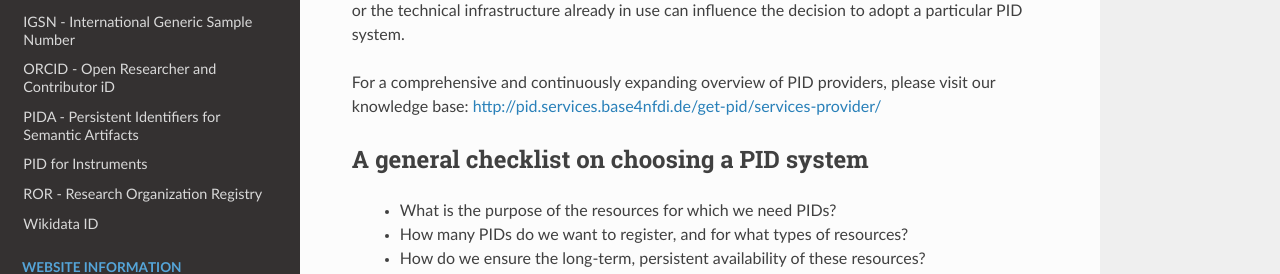
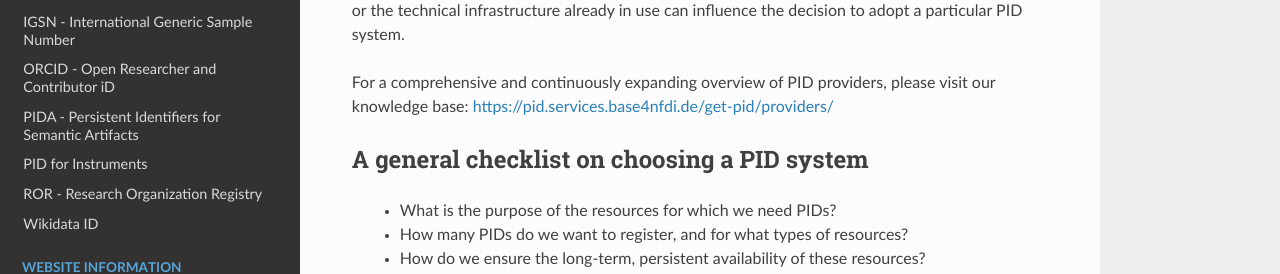
Before and after one commit to stephw-tib/pid4nfdi-training, a Sphinx documentation site: the page built from docs/source/choose.rst, in a window 1280 px wide and 900 px high. Shown: the part 449-723 px from the top of the window. Built offline with Sphinx 7.4.7 and the Read the Docs theme 3.1.0, drawn with Linux system fonts in a browser that asks for light colours; pages that are not in the unit, such as notebooks, are missing from menus; some of the changed lines change nothing that is shown.

Commit message:
Updated not working URL for provider in line 10
https://pid.services.base4nfdi.de/get-pid/providers/

Signed-off-by: kahlertt <166626523+kahlertt@users.noreply.github.com>

```diff
--- a/docs/source/choose.rst
+++ b/docs/source/choose.rst
@@ -7,7 +7,7 @@ Different PID providers—i.e., services that offer the infrastructure for PID r
 
 Some identifier systems are more widely used in specific research fields than others. Additionally, existing PID registration practices within an organization, memberships with specific PID providers, or the technical infrastructure already in use can influence the decision to adopt a particular PID system.
 
-For a comprehensive and continuously expanding overview of PID providers, please visit our knowledge base: http://pid.services.base4nfdi.de/get-pid/services-provider/
+For a comprehensive and continuously expanding overview of PID providers, please visit our knowledge base: https://pid.services.base4nfdi.de/get-pid/providers/
 
 A general checklist on choosing a PID system
 ---------------------------------------------
```
